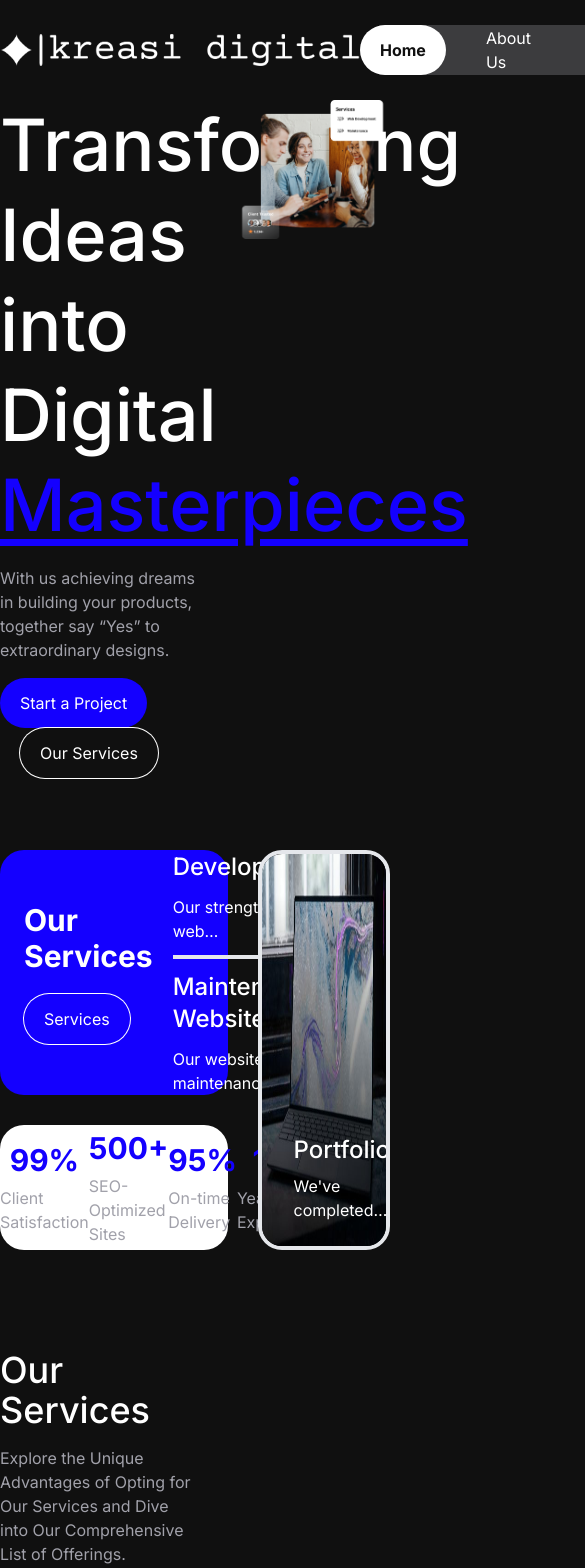
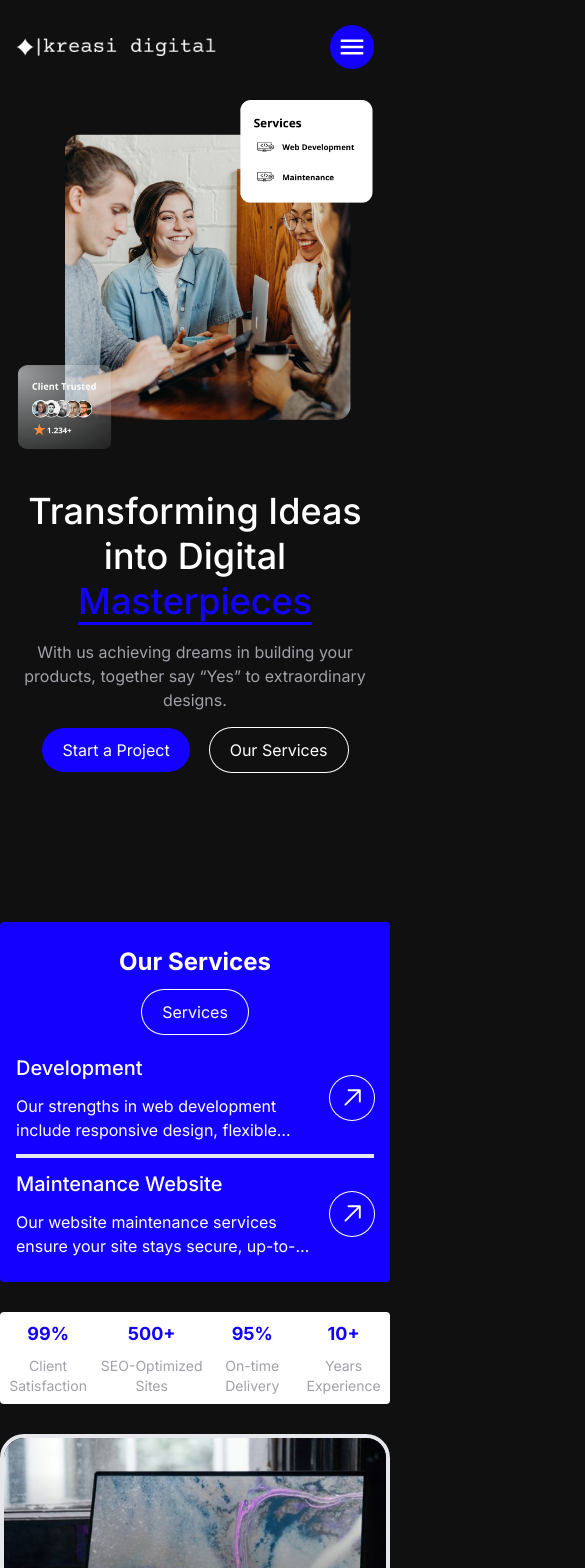
Before and after one commit to thujuli/kreasi-digital, a Next.js app: page / in a window 390 px wide. Shown: the top 1568 px of the page, 585 px wide, since content can reach past the window. Built offline with nearby package versions, Linux system fonts and the light colour scheme.

Commit message:
refactor: Responsive design for mobile and tablet on the home page (#3)

```diff
--- a/src/components/Button.tsx
+++ b/src/components/Button.tsx
@@ -4,15 +4,16 @@ interface Props {
   children: React.ReactNode;
   bgColor: string;
   border?: string;
+  className?: string;
 }
 
 const Button: React.FC<Props> = (props) => {
-  const { bgColor, border, children } = props;
+  const { bgColor, border, children, className } = props;
   return (
     <button
-      className={`h-[50px] px-5 py-[10] rounded-full text-white ${bgColor} ${
+      className={`h-[44px] md:h-[50px] px-5 py-[10] rounded-full text-white ${bgColor} ${
         border ? `ring-1 ring-${border}` : "ring-1 ring-transparent"
-      }`}
+      } ${className ? className : ""}`}
     >
       {children}
     </button>
--- a/src/components/ButtonCircle.tsx
+++ b/src/components/ButtonCircle.tsx
@@ -3,17 +3,18 @@ interface Props {
   icon: any;
   bgColor: string;
   border?: boolean;
+  className?: string;
 }
 
 const ButtonCircle: React.FC<Props> = (props) => {
-  const { bgColor, icon, border } = props;
+  const { bgColor, icon, border, className } = props;
   return (
     <button
-      className={`h-[50px] w-[50px] p-2 rounded-full text-white text-3xl ${bgColor} ${
+      className={`flex justify-center items-center h-[44px] md:h-[50px] w-[44px] md:w-[50px] p-2 rounded-full text-white text-3xl ${bgColor} ${
         border ? `ring-1 ring-white` : "ring-1 ring-transparent"
-      }`}
+      } ${className ? className : ""}`}
     >
-      {icon}
+      <span>{icon}</span>
     </button>
   );
 };
--- a/src/components/Footer.tsx
+++ b/src/components/Footer.tsx
@@ -10,8 +10,8 @@ const Footer: React.FC = () => {
   return (
     <footer className="bg-secondary/20 pt-[100px]">
       <Container>
-        <div className="flex gap-10">
-          <div className="w-1/2">
+        <div className="flex flex-col lg:flex-row gap-4 md:gap-10 px-4 md:px-0">
+          <div className="w-full lg:w-1/2">
             <Image src="/images/logo.png" alt="logo" width={360} height={50} />
             <p className="mt-4 text-secondary">
               Welcome to Kreasi Digital, where creativity meets technology. We
@@ -21,7 +21,7 @@ const Footer: React.FC = () => {
               digital dreams a reality.
             </p>
           </div>
-          <div className="grid grid-cols-3 gap-6">
+          <div className="grid md:grid-cols-3 gap-6">
             <div className="flex flex-col gap-4">
               <span className="text-xl font-medium">Kreasi Digital</span>
               {menuItems.map((menu, idx) => (
@@ -63,7 +63,7 @@ const Footer: React.FC = () => {
         </div>
 
         <div className="mt-8 pb-6">
-          <p className="text-sm text-end text-secondary">
+          <p className="text-sm text-center md:text-end text-secondary">
             &copy; {new Date().getFullYear()} Kreasi Digital. All rights
             reserved.
           </p>
--- a/src/components/Navbar.tsx
+++ b/src/components/Navbar.tsx
@@ -6,6 +6,8 @@ import Link from "next/link";
 import Button from "./Button";
 import { usePathname } from "next/navigation";
 import Image from "next/image";
+import ButtonCircle from "./ButtonCircle";
+import { MdMenu } from "react-icons/md";
 
 const Navbar: React.FC = () => {
   const pathname = usePathname();
@@ -13,9 +15,15 @@ const Navbar: React.FC = () => {
   return (
     <nav className="h-[100px] py-[25px]">
       <Container>
-        <div className="flex justify-between items-center">
-          <Image src="/images/logo.png" alt="logo" width={360} height={50} />
-          <div className="flex items-center h-[50px] gap-5 rounded-full bg-secondary/30">
+        <div className="flex justify-between items-center px-4 md:px-0">
+          <Image
+            src="/images/logo.png"
+            alt="logo"
+            width={360}
+            height={50}
+            className="w-[200px] md:[360px]"
+          />
+          <div className="hidden lg:flex items-center h-[50px] gap-5 rounded-full bg-secondary/30">
             {menuItems.map((item, idx) => (
               <Link
                 key={idx}
@@ -30,7 +38,14 @@ const Navbar: React.FC = () => {
               </Link>
             ))}
           </div>
-          <Button bgColor="bg-secondary/30">Let&apos;s talk</Button>
+          <Button bgColor="bg-secondary/30" className="hidden lg:inline-block">
+            Let&apos;s talk
+          </Button>
+          <ButtonCircle
+            bgColor="bg-accent"
+            icon={<MdMenu />}
+            className="inline-block lg:hidden"
+          />
         </div>
       </Container>
     </nav>
--- a/src/components/ProjectCard.tsx
+++ b/src/components/ProjectCard.tsx
@@ -14,10 +14,10 @@ interface Props {
 const ProjectCard: React.FC<Props> = (props) => {
   const { description, imgUrl, link, job, title, id } = props;
   return (
-    <div className="flex h-[450px] gap-[30px]">
+    <div className="flex flex-col lg:flex-row lg:h-[450px] lg:gap-[30px] rounded-md overflow-hidden">
       <div
-        className={`flex-0 w-[860px] rounded-3xl overflow-hidden ${
-          id % 2 ? "order-2" : "order-1"
+        className={`flex-0 w-full lg:w-[860px] lg:rounded-3xl overflow-hidden ${
+          id % 2 ? "lg:order-2" : "lg:order-1"
         }`}
       >
         <Image
@@ -25,12 +25,12 @@ const ProjectCard: React.FC<Props> = (props) => {
           alt={title}
           height={450}
           width={760}
-          className="w-full h-full object-cover"
+          className="w-full h-[200px] md:h-[260px] lg:h-full object-cover"
         />
       </div>
       <div
-        className={`flex-1 flex flex-col justify-center space-y-6 px-[30px] rounded-3xl bg-secondary/10 ${
-          id % 2 ? "order-1" : "order-2"
+        className={`flex-1 flex flex-col justify-center space-y-6 px-[30px] py-[30px] lg:rounded-3xl bg-secondary/10 ${
+          id % 2 ? "lg:order-1" : "lg:order-2"
         }`}
       >
         <p className="text-secondary">{job}</p>
--- a/src/components/TestimonialCard.tsx
+++ b/src/components/TestimonialCard.tsx
@@ -19,8 +19,8 @@ const TestimonialCard: React.FC<Props> = (props) => {
     ratings,
   } = props;
   return (
-    <div className="max-w-[420px] px-4 py-6 rounded-2xl border border-secondary">
-      <div className="flex gap-2 mb-4 text-lg text-yellow-400">
+    <div className="min-w-[420px] px-4 py-6 rounded-md md:rounded-2xl border border-secondary">
+      <div className="flex-0 flex gap-2 mb-4 text-lg text-yellow-400">
         {Array(Math.round(ratings))
           .fill(null)
           .map((val, idx) => (
--- a/src/views/home/Hero.tsx
+++ b/src/views/home/Hero.tsx
@@ -5,28 +5,28 @@ import React from "react";
 
 const Hero: React.FC = () => {
   return (
-    <section className="h-[600px]">
+    <section className="lg:h-[600px]">
       <Container>
-        <div className="flex gap-10">
-          <div className="w-1/2 flex flex-col justify-center gap-4">
-            <h1 className="leading-tight text-7xl font-medium ">
+        <div className="flex flex-col lg:flex-row gap-10">
+          <div className="order-2 lg:order-1 w-full lg:w-1/2 flex flex-col justify-center gap-4 px-4 md:px-0">
+            <h1 className="leading-tight text-4xl md:text-6xl lg:text-7xl font-medium text-center md:text-start">
               Transforming Ideas into Digital{" "}
               <span className="text-accent underline underline-offset-8">
                 Masterpieces
               </span>
             </h1>
-            <p className="text-secondary">
+            <p className="text-secondary text-center md:text-start">
               With us achieving dreams in building your products, together say
               &ldquo;Yes&rdquo; to extraordinary designs.
             </p>
-            <div className="space-x-5">
+            <div className="space-x-5 mx-auto md:mx-0">
               <Button bgColor="bg-accent">Start a Project</Button>
               <Button bgColor="bg-transparent" border="white">
                 Our Services
               </Button>
             </div>
           </div>
-          <div className="w-1/2">
+          <div className="order-1 lg:order-2 w-full lg:w-1/2">
             <Image
               src={"/images/hero-pic.png"}
               alt="Hero Picture"
--- a/src/views/home/PortfolioShowcase.tsx
+++ b/src/views/home/PortfolioShowcase.tsx
@@ -9,19 +9,21 @@ const PortfolioShowcase: React.FC = () => {
   return (
     <section className="pt-[150px]">
       <Container>
-        <div className="flex gap-[30px]">
-          <div className="w-7/12 flex flex-col gap-[30px]">
-            <div className="flex flex-0 gap-5 items-center h-[245px] rounded-3xl p-6 bg-accent ">
-              <div>
-                <h2 className="text-3xl mb-5 font-bold ">Our Services</h2>
+        <div className="flex flex-col lg:flex-row gap-[30px]">
+          <div className="w-full lg:w-7/12 flex flex-col gap-[30px]">
+            <div className="flex flex-col md:flex-row flex-0 gap-5 items-center h-fit md:h-[245px] rounded md:rounded-3xl py-6 px-4 md:p-6 bg-accent ">
+              <div className="text-center md:text-start">
+                <h2 className="mb-3 md:mb-5 font-bold text-2xl md:text-3xl">
+                  Our Services
+                </h2>
                 <Button bgColor="bg-transparent" border="white">
                   Services
                 </Button>
               </div>
               <div className="space-y-3">
                 <div className="flex justify-between items-center">
-                  <div className="w-2/3">
-                    <h3 className="mb-3 text-2xl font-medium">Development</h3>
+                  <div className="w-full md:w-2/3">
+                    <h3 className="mb-3 text-xl font-medium">Development</h3>
                     <p className="line-clamp-2">
                       Our strengths in web development include responsive
                       design, flexible customization, SEO optimization,
@@ -39,8 +41,8 @@ const PortfolioShowcase: React.FC = () => {
                 </div>
                 <hr className="border-2" />
                 <div className="flex justify-between items-center">
-                  <div className="w-2/3">
-                    <h3 className="mb-3 text-2xl font-medium">
+                  <div className="w-full md:w-2/3">
+                    <h3 className="mb-3 text-xl font-medium">
                       Maintenance Website
                     </h3>
                     <p className="line-clamp-2">
@@ -59,32 +61,48 @@ const PortfolioShowcase: React.FC = () => {
                 </div>
               </div>
             </div>
-            <div className="flex flex-1 justify-evenly h-full rounded-3xl bg-white">
+            <div className="flex flex-1 justify-evenly h-full py-2 rounded md:rounded-3xl bg-white">
               <div className="flex flex-col items-center justify-center">
-                <h5 className="mb-2 text-accent font-bold text-3xl">99%</h5>
-                <p className="text-secondary">Client Satisfaction</p>
+                <h5 className="mb-2 text-accent font-bold text-lg md:text-3xl">
+                  99%
+                </h5>
+                <p className="text-sm md:text-base text-secondary text-center">
+                  Client Satisfaction
+                </p>
               </div>
               <div className="flex flex-col items-center justify-center">
-                <h5 className="mb-2 text-accent font-bold text-3xl">500+</h5>
-                <p className="text-secondary">SEO-Optimized Sites</p>
+                <h5 className="mb-2 text-accent font-bold text-lg md:text-3xl">
+                  500+
+                </h5>
+                <p className="text-sm md:text-base text-secondary text-center">
+                  SEO-Optimized Sites
+                </p>
               </div>
               <div className="flex flex-col items-center justify-center">
-                <h5 className="mb-2 text-accent font-bold text-3xl">95%</h5>
-                <p className="text-secondary">On-time Delivery</p>
+                <h5 className="mb-2 text-accent font-bold text-lg md:text-3xl">
+                  95%
+                </h5>
+                <p className="text-sm md:text-base text-secondary text-center">
+                  On-time Delivery
+                </p>
               </div>
               <div className="flex flex-col items-center justify-center">
-                <h5 className="mb-2 text-accent font-bold text-3xl">10+</h5>
-                <p className="text-secondary">Years Experience</p>
+                <h5 className="mb-2 text-accent font-bold text-lg md:text-3xl">
+                  10+
+                </h5>
+                <p className="text-sm md:text-base text-secondary text-center">
+                  Years Experience
+                </p>
               </div>
             </div>
           </div>
-          <div className="w-5/12 h-[400px] relative rounded-3xl border-4 overflow-hidden">
+          <div className="w-full lg:w-5/12 h-[320px] md:h-[400px] relative rounded-3xl border-4 overflow-hidden">
             <Image
               src={"/images/portfolio-pic.jpg"}
               alt="Portfolio Showcase Picture"
               width={550}
               height={400}
-              className="absolute inset-0 h-full"
+              className="absolute inset-0 h-full object-cover"
             />
             <div className="absolute bottom-0 flex items-center justify-between gap-10 px-8 pb-6">
               <div>
--- a/src/views/home/Projects.tsx
+++ b/src/views/home/Projects.tsx
@@ -8,15 +8,17 @@ const Projects: React.FC = () => {
   return (
     <section className="pt-[100px]">
       <Container>
-        <div className="text-center">
-          <h2 className="text-4xl font-medium">Success Project With</h2>
-          <h2 className="text-4xl font-medium">Kreasi Digital</h2>
+        <div className="text-center px-4 md:px-0">
+          <h2 className="text-3xl md:text-4xl font-medium">
+            Success Project With
+          </h2>
+          <h2 className="text-3xl md:text-4xl font-medium">Kreasi Digital</h2>
           <p className="mt-4 text-secondary">
             Proudly, here are some examples of websites we have worked on.
           </p>
         </div>
 
-        <div className="flex flex-col gap-8 mt-8">
+        <div className="flex flex-col gap-4 md:gap-8 mt-8">
           {projectsList.map((project, idx) => (
             <ProjectCard
               key={idx}
--- a/src/views/home/Services.tsx
+++ b/src/views/home/Services.tsx
@@ -8,18 +8,20 @@ const Services: React.FC = () => {
   return (
     <section className="pt-[100px]">
       <Container>
-        <div className="flex justify-between items-end">
-          <div className="w-1/2 space-y-4">
-            <h2 className="text-4xl font-medium">Our Services</h2>
+        <div className="flex flex-col md:flex-row justify-between items-end">
+          <div className="w-full md:w-1/2 space-y-4 px-4 md:px-0 mb-4 md:mb-0">
+            <h2 className="text-3xl md:text-4xl font-medium">Our Services</h2>
             <p className="text-secondary">
               Explore the Unique Advantages of Opting for Our Services and Dive
               into Our Comprehensive List of Offerings. Discover Why We&apos;re
               the Perfect Choice for Your Needs.
             </p>
           </div>
-          <Button bgColor="bg-accent">Built a project</Button>
+          <Button bgColor="bg-accent" className="mr-4 md:mr-0">
+            Built a project
+          </Button>
         </div>
-        <div className="grid grid-cols-3 mt-6 border border-secondary rounded-3xl overflow-hidden">
+        <div className="grid md:grid-cols-2 lg:grid-cols-3 mt-6 border border-secondary rounded-3xl overflow-hidden">
           {servicesList.map((service, idx) => (
             <ServiceCard
               key={idx}
--- a/src/views/home/Testimonials.tsx
+++ b/src/views/home/Testimonials.tsx
@@ -8,12 +8,14 @@ const Testimonials: React.FC = () => {
     <section className="py-[100px]">
       <Container>
         <div className="text-center">
-          <h2 className="text-4xl font-medium">What do they say about us?</h2>
+          <h2 className="text-3xl md:text-4xl font-medium">
+            What do they say about us?
+          </h2>
           <p className="mt-4 text-secondary">
             Here is a testimonial from our client
           </p>
         </div>
-        <div className="flex gap-8 justify-between mt-8 flex-wrap">
+        <div className="flex gap-4 md:gap-8 md:justify-between mt-8 px-4 md:px-0 overflow-x-scroll">
           {testimonialsList.map((testimonial, idx) => (
             <TestimonialCard
               key={idx}
```
